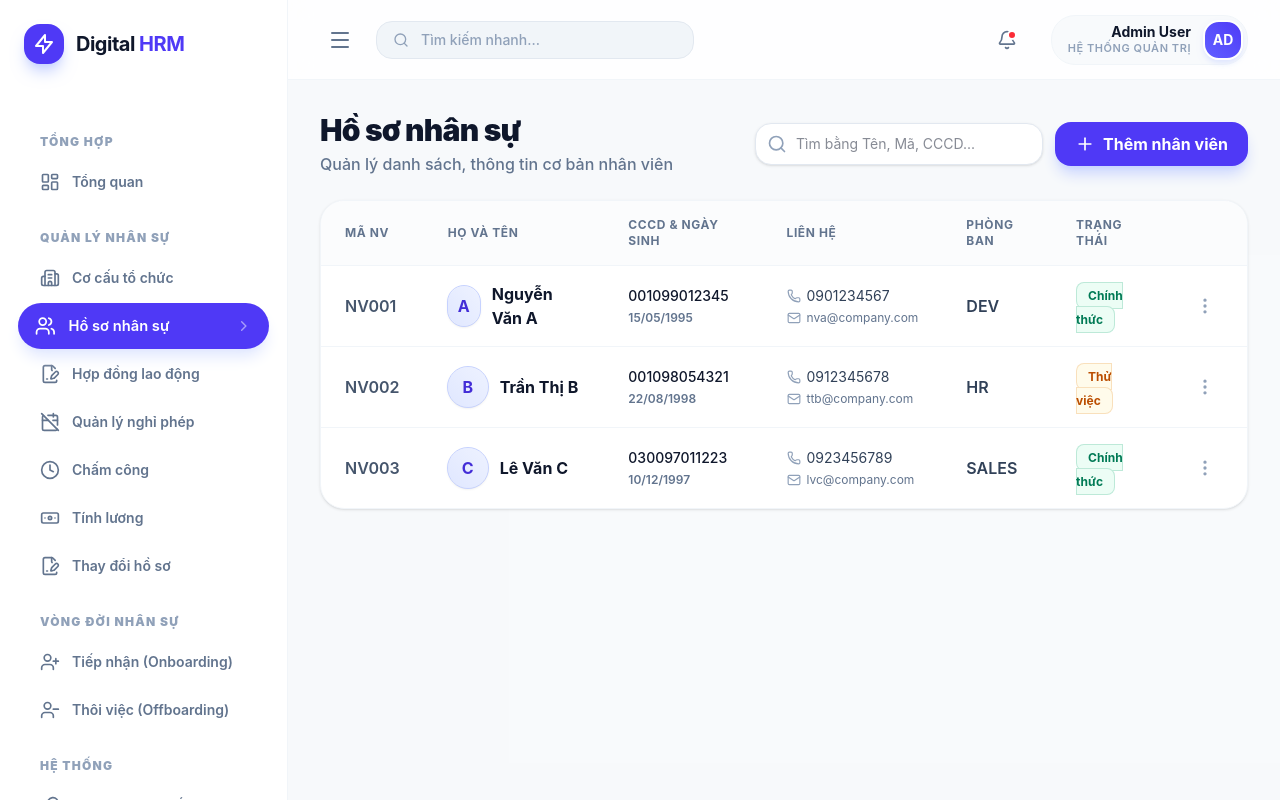
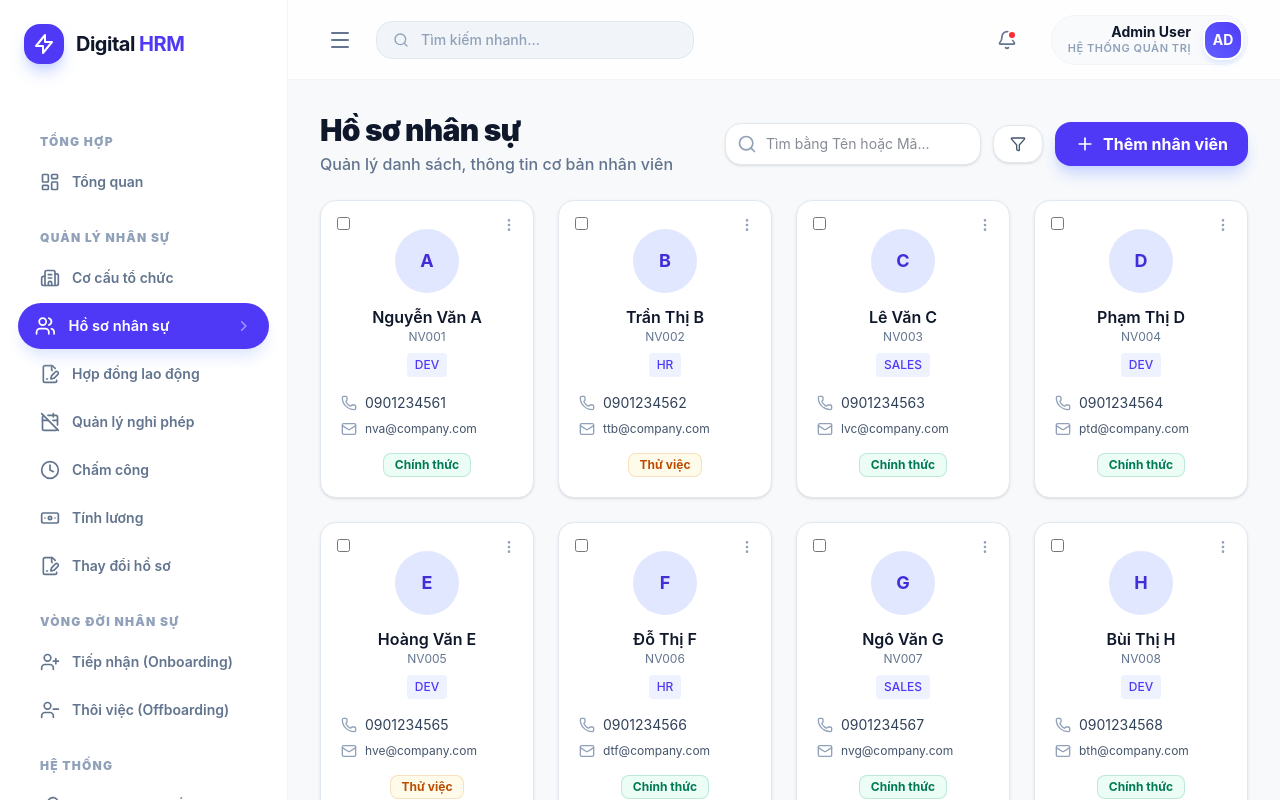
Before and after one commit to NTH-Nguyen3006/Digital-HRM, a Vue app in the folder frontend/: page /employees in a window 1280 px wide. Shown: the top 800 px of the page. Built offline with nearby package versions, Linux system fonts and the light colour scheme.

Commit message:
Update EmployeeList.vue

```diff
--- a/frontend/src/views/dashboard/employees/EmployeeList.vue
+++ b/frontend/src/views/dashboard/employees/EmployeeList.vue
@@ -1,88 +1,338 @@
 <script setup>
-import { ref } from 'vue'
+import { ref, computed } from 'vue'
 import MainLayout from '../../../layouts/MainLayout.vue'
-import { Plus, Search, Filter, MoreVertical, Mail, Phone } from 'lucide-vue-next'
+import BaseButton from '@/components/common/BaseButton.vue'
+import { Plus, Search, MoreVertical, Mail, Phone, Filter } from 'lucide-vue-next'
+
+/* ------------------ DATA ------------------ */
 
 const employees = ref([
-  { id: 'NV001', name: 'Nguyễn Văn A', cccd: '001099012345', dob: '15/05/1995', phone: '0901234567', email: 'nva@company.com', department: 'DEV', status: 'Chính thức' },
-  { id: 'NV002', name: 'Trần Thị B', cccd: '001098054321', dob: '22/08/1998', phone: '0912345678', email: 'ttb@company.com', department: 'HR', status: 'Thử việc' },
-  { id: 'NV003', name: 'Lê Văn C', cccd: '030097011223', dob: '10/12/1997', phone: '0923456789', email: 'lvc@company.com', department: 'SALES', status: 'Chính thức' },
+  { id:'NV001',name:'Nguyễn Văn A',department:'DEV',phone:'0901234561',email:'nva@company.com',status:'Chính thức'},
+  { id:'NV002',name:'Trần Thị B',department:'HR',phone:'0901234562',email:'ttb@company.com',status:'Thử việc'},
+  { id:'NV003',name:'Lê Văn C',department:'SALES',phone:'0901234563',email:'lvc@company.com',status:'Chính thức'},
+  { id:'NV004',name:'Phạm Thị D',department:'DEV',phone:'0901234564',email:'ptd@company.com',status:'Chính thức'},
+  { id:'NV005',name:'Hoàng Văn E',department:'DEV',phone:'0901234565',email:'hve@company.com',status:'Thử việc'},
+  { id:'NV006',name:'Đỗ Thị F',department:'HR',phone:'0901234566',email:'dtf@company.com',status:'Chính thức'},
+  { id:'NV007',name:'Ngô Văn G',department:'SALES',phone:'0901234567',email:'nvg@company.com',status:'Chính thức'},
+  { id:'NV008',name:'Bùi Thị H',department:'DEV',phone:'0901234568',email:'bth@company.com',status:'Chính thức'},
+  { id:'NV009',name:'Lý Văn I',department:'HR',phone:'0901234569',email:'lvi@company.com',status:'Thử việc'},
+  { id:'NV010',name:'Trịnh Thị K',department:'SALES',phone:'0901234570',email:'ttk@company.com',status:'Chính thức'}
 ])
+
+/* ------------------ FILTER ------------------ */
+
+const search = ref('')
+const showFilter = ref(false)
+
+const roles = ['DEV','HR','SALES']
+const statuses = ['Chính thức','Thử việc']
+
+const roleFilter = ref([])
+const statusFilter = ref([])
+
+/* ------------------ FILTER LOGIC ------------------ */
+
+const filteredEmployees = computed(() =>
+  employees.value.filter(emp => {
+
+    const matchSearch =
+      emp.name.toLowerCase().includes(search.value.toLowerCase()) ||
+      emp.id.toLowerCase().includes(search.value.toLowerCase())
+
+    const matchRole =
+      !roleFilter.value.length ||
+      roleFilter.value.includes(emp.department)
+
+    const matchStatus =
+      !statusFilter.value.length ||
+      statusFilter.value.includes(emp.status)
+
+    return matchSearch && matchRole && matchStatus
+  })
+)
+
+/* ------------------ PAGINATION ------------------ */
+
+const page = ref(1)
+const perPage = 8
+
+const totalPages = computed(() =>
+  Math.ceil(filteredEmployees.value.length / perPage)
+)
+
+const paginatedEmployees = computed(() => {
+  const start = (page.value - 1) * perPage
+  return filteredEmployees.value.slice(start, start + perPage)
+})
+
+/* ------------------ SELECTION ------------------ */
+
+const selectedEmployees = ref([])
+
+const toggleSelect = id => {
+  selectedEmployees.value.includes(id)
+    ? selectedEmployees.value = selectedEmployees.value.filter(i => i !== id)
+    : selectedEmployees.value.push(id)
+}
+
+const deleteSelected = () => {
+  employees.value = employees.value.filter(
+    emp => !selectedEmployees.value.includes(emp.id)
+  )
+  selectedEmployees.value = []
+}
+
+/* ------------------ FILTER TOGGLE ------------------ */
+
+const toggleFilter = (list, value) => {
+  const index = list.indexOf(value)
+  index === -1 ? list.push(value) : list.splice(index,1)
+}
 </script>
 
 <template>
   <MainLayout>
     <div class="space-y-6">
+
+      <!-- HEADER -->
       <div class="flex flex-col md:flex-row md:items-center justify-between gap-4">
+
+        <!-- Title -->
         <div>
-          <h2 class="text-3xl font-black text-slate-900 tracking-tight">Hồ sơ nhân sự</h2>
-          <p class="text-slate-500 font-medium mt-1">Quản lý danh sách, thông tin cơ bản nhân viên</p>
+          <h2 class="text-3xl font-black text-slate-900 tracking-tight">
+            Hồ sơ nhân sự
+          </h2>
+          <p class="text-slate-500 font-medium mt-1">
+            Quản lý danh sách, thông tin cơ bản nhân viên
+          </p>
         </div>
-        <div class="flex items-center space-x-3">
+
+        <!-- Toolbar -->
+        <div class="flex items-center gap-3">
+
+          <!-- Search -->
           <div class="relative">
-            <Search class="w-5 h-5 absolute left-3 top-1/2 -translate-y-1/2 text-slate-400" />
-            <input type="text" placeholder="Tìm bằng Tên, Mã, CCCD..."
-              class="pl-10 pr-4 py-2.5 bg-white border border-slate-200 rounded-xl text-sm focus:outline-none focus:ring-2 focus:ring-indigo-500/20 focus:border-indigo-500 w-72 shadow-sm" />
+            <Search class="w-5 h-5 absolute left-3 top-1/2 -translate-y-1/2 text-slate-400"/>
+            <input
+              v-model="search"
+              type="text"
+              placeholder="Tìm bằng Tên hoặc Mã..."
+              class="pl-10 pr-4 py-2.5 bg-white border border-slate-200 rounded-xl text-sm
+              focus:outline-none focus:ring-2 focus:ring-indigo-500/20
+              focus:border-indigo-500 w-64 shadow-sm"
+            />
           </div>
-          <button class="bg-indigo-600 px-5 py-2.5 rounded-xl font-bold text-white hover:bg-indigo-700 transition-all shadow-lg shadow-indigo-200 flex items-center">
-            <Plus class="w-5 h-5 mr-2" /> Thêm nhân viên
+
+          <!-- Filter -->
+          <div class="relative">
+
+            <button
+              @click="showFilter = !showFilter"
+              class="flex items-center gap-2 px-4 py-2.5 bg-white border border-slate-200
+              rounded-xl text-sm text-slate-600 shadow-sm
+              hover:border-indigo-400 hover:text-indigo-600 transition"
+            >
+              <Filter class="w-4 h-4"/>
             </button>
+
+            <!-- Filter Panel -->
+            <div
+              v-if="showFilter"
+              class="absolute right-0 mt-2 w-64 bg-white border border-slate-200
+              shadow-xl rounded-xl p-4 z-50"
+            >
+
+              <div class="grid grid-cols-2 gap-6">
+
+                <!-- Role -->
+                <div>
+                  <div class="font-semibold text-sm mb-2 text-slate-700">
+                    Chức vụ
+                  </div>
+
+                  <label
+                    v-for="role in roles"
+                    :key="role"
+                    class="flex items-center gap-2 text-sm mb-1 cursor-pointer"
+                  >
+                    <input
+                      type="checkbox"
+                      class="accent-indigo-600"
+                      :checked="roleFilter.includes(role)"
+                      @click="toggleFilter(roleFilter, role)"
+                    />
+                    {{ role }}
+                  </label>
+                </div>
+
+                <!-- Status -->
+                <div>
+                  <div class="font-semibold text-sm mb-2 text-slate-700">
+                    Trạng thái
+                  </div>
+
+                  <label
+                    v-for="status in statuses"
+                    :key="status"
+                    class="flex items-center gap-2 text-sm mb-1 cursor-pointer"
+                  >
+                    <input
+                      type="checkbox"
+                      class="accent-indigo-600"
+                      :checked="statusFilter.includes(status)"
+                      @click="toggleFilter(statusFilter, status)"
+                    />
+                    {{ status }}
+                  </label>
+                </div>
+
               </div>
             </div>
 
-      <div class="bg-white rounded-3xl shadow-sm border border-slate-100 overflow-hidden">
-        <div class="overflow-x-auto">
-          <table class="w-full text-left border-collapse">
-            <thead>
-              <tr class="bg-slate-50/50 border-b border-slate-100">
-                <th class="py-4 px-6 font-bold text-slate-500 text-xs uppercase tracking-wider">Mã NV</th>
-                <th class="py-4 px-6 font-bold text-slate-500 text-xs uppercase tracking-wider">Họ và Tên</th>
-                <th class="py-4 px-6 font-bold text-slate-500 text-xs uppercase tracking-wider">CCCD & Ngày sinh</th>
-                <th class="py-4 px-6 font-bold text-slate-500 text-xs uppercase tracking-wider">Liên hệ</th>
-                <th class="py-4 px-6 font-bold text-slate-500 text-xs uppercase tracking-wider">Phòng ban</th>
-                <th class="py-4 px-6 font-bold text-slate-500 text-xs uppercase tracking-wider">Trạng thái</th>
-                <th class="py-4 px-6"></th>
-              </tr>
-            </thead>
-            <tbody class="divide-y divide-slate-100">
-              <tr v-for="emp in employees" :key="emp.id" class="hover:bg-slate-50/50 transition-colors group">
-                <td class="py-4 px-6 font-semibold text-slate-600">{{ emp.id }}</td>
-                <td class="py-4 px-6">
-                  <div class="flex items-center space-x-3">
-                    <div class="w-10 h-10 rounded-full bg-linear-to-tr from-indigo-100 to-indigo-50 text-indigo-700 flex items-center justify-center font-bold shadow-sm outline outline-1 outline-indigo-200">
+          </div>
+
+          <!-- Add Button -->
+          <button
+            class="bg-indigo-600 px-5 py-2.5 rounded-xl font-bold text-white
+            hover:bg-indigo-700 transition-all shadow-lg shadow-indigo-200 flex items-center"
+          >
+            <Plus class="w-5 h-5 mr-2"/>
+            Thêm nhân viên
+          </button>
+
+        </div>
+      </div>
+
+      <!-- EMPLOYEE GRID -->
+      <div class="grid grid-cols-1 sm:grid-cols-2 lg:grid-cols-3 xl:grid-cols-4 gap-6">
+
+        <div
+          v-for="emp in paginatedEmployees"
+          :key="emp.id"
+          class="bg-white rounded-xl border border-slate-200 shadow-sm hover:shadow-md transition p-5 relative"
+        >
+
+          <!-- Checkbox -->
+          <input
+            type="checkbox"
+            class="absolute top-4 left-4 accent-indigo-500"
+            :checked="selectedEmployees.includes(emp.id)"
+            @click="toggleSelect(emp.id)"
+          />
+
+          <!-- Menu -->
+          <button class="absolute top-4 right-4 text-slate-400 hover:text-slate-600">
+            <MoreVertical class="w-4 h-4"/>
+          </button>
+
+          <!-- Avatar -->
+          <div class="flex flex-col items-center mt-2">
+            <div class="w-16 h-16 rounded-full bg-indigo-100 flex items-center justify-center font-bold text-indigo-700 text-lg">
               {{ emp.name.split(' ').pop().charAt(0) }}
             </div>
-                    <span class="font-bold text-slate-900">{{ emp.name }}</span>
+
+            <div class="mt-3 font-semibold text-slate-900 text-center">
+              {{ emp.name }}
             </div>
-                </td>
-                <td class="py-4 px-6">
-                  <div class="text-sm font-medium text-slate-900">{{ emp.cccd }}</div>
-                  <div class="text-xs font-semibold text-slate-500 mt-1">{{ emp.dob }}</div>
-                </td>
-                <td class="py-4 px-6">
-                  <div class="flex items-center space-x-1.5 text-sm text-slate-700 mb-1">
-                    <Phone class="w-3.5 h-3.5 text-slate-400" /> <span>{{ emp.phone }}</span>
+
+            <div class="text-xs text-slate-500">
+              {{ emp.id }}
             </div>
-                  <div class="flex items-center space-x-1.5 text-xs text-slate-500">
-                    <Mail class="w-3.5 h-3.5 text-slate-400" /> <span>{{ emp.email }}</span>
+
+            <span class="text-xs px-2 py-1 rounded bg-indigo-50 text-indigo-600 font-medium mt-2">
+              {{ emp.department }}
+            </span>
           </div>
-                </td>
-                <td class="py-4 px-6 font-semibold text-slate-700">{{ emp.department }}</td>
-                <td class="py-4 px-6">
-                  <span class="px-3 py-1.5 rounded-lg text-xs font-bold ring-1 ring-inset" :class="emp.status === 'Chính thức' ? 'bg-emerald-50 text-emerald-700 ring-emerald-600/20' : 'bg-amber-50 text-amber-700 ring-amber-600/20'">
+
+          <!-- Contact -->
+          <div class="mt-4 space-y-2 text-sm">
+            <div class="flex items-center text-slate-700">
+              <Phone class="w-4 h-4 mr-2 text-slate-400"/>
+              {{ emp.phone }}
+            </div>
+
+            <div class="flex items-center text-slate-600 text-xs">
+              <Mail class="w-4 h-4 mr-2 text-slate-400"/>
+              {{ emp.email }}
+            </div>
+          </div>
+
+          <!-- Status -->
+          <div class="mt-4 flex justify-center">
+            <span
+              class="px-3 py-1 rounded-lg text-xs font-bold ring-1 ring-inset"
+              :class="emp.status === 'Chính thức'
+                ? 'bg-emerald-50 text-emerald-700 ring-emerald-600/20'
+                : 'bg-amber-50 text-amber-700 ring-amber-600/20'"
+            >
               {{ emp.status }}
             </span>
-                </td>
-                <td class="py-4 px-6 text-right">
-                  <button class="p-2 text-slate-400 hover:text-indigo-600 hover:bg-slate-100 rounded-lg transition-colors">
-                    <MoreVertical class="w-5 h-5" />
-                  </button>
-                </td>
-              </tr>
-            </tbody>
-          </table>
           </div>
+
+        </div>
+
+      </div>
+
+      <!-- PAGINATION -->
+      <div class="flex justify-center items-center gap-2 mt-10">
+
+        <!-- Prev -->
+        <BaseButton
+          variant="outline"
+          size="sm"
+          :disabled="page === 1"
+          @click="page--"
+        >
+          Prev
+        </BaseButton>
+
+        <!-- Page numbers -->
+        <template v-for="p in totalPages" :key="p">
+
+          <BaseButton
+            size="sm"
+            :variant="p === page ? 'primary' : 'outline'"
+            @click="page = p"
+          >
+            {{ p }}
+          </BaseButton>
+
+        </template>
+
+        <!-- Next -->
+        <BaseButton
+          variant="outline"
+          size="sm"
+          :disabled="page === totalPages"
+          @click="page++"
+        >
+          Next
+        </BaseButton>
+
       </div>
     </div>
   </MainLayout>
+
+  <!-- FLOAT ACTION BAR -->
+  <div
+    v-if="selectedEmployees.length"
+    class="fixed bottom-6 right-6 bg-white shadow-2xl border border-slate-200
+    rounded-2xl px-5 py-3 flex items-center gap-4 z-50"
+  >
+
+    <span class="text-sm font-semibold text-slate-700">
+      {{ selectedEmployees.length }} nhân viên được chọn
+    </span>
+
+    <div class="flex items-center gap-2">
+      <BaseButton variant="danger" size="sm" @click="deleteSelected">
+        Xóa
+      </BaseButton>
+
+      <BaseButton variant="primary" size="sm">
+        Chuyển phòng ban
+      </BaseButton>
+    </div>
+
+  </div>
 </template>
```
Lines whose indentation alone changed are shown as unchanged.
